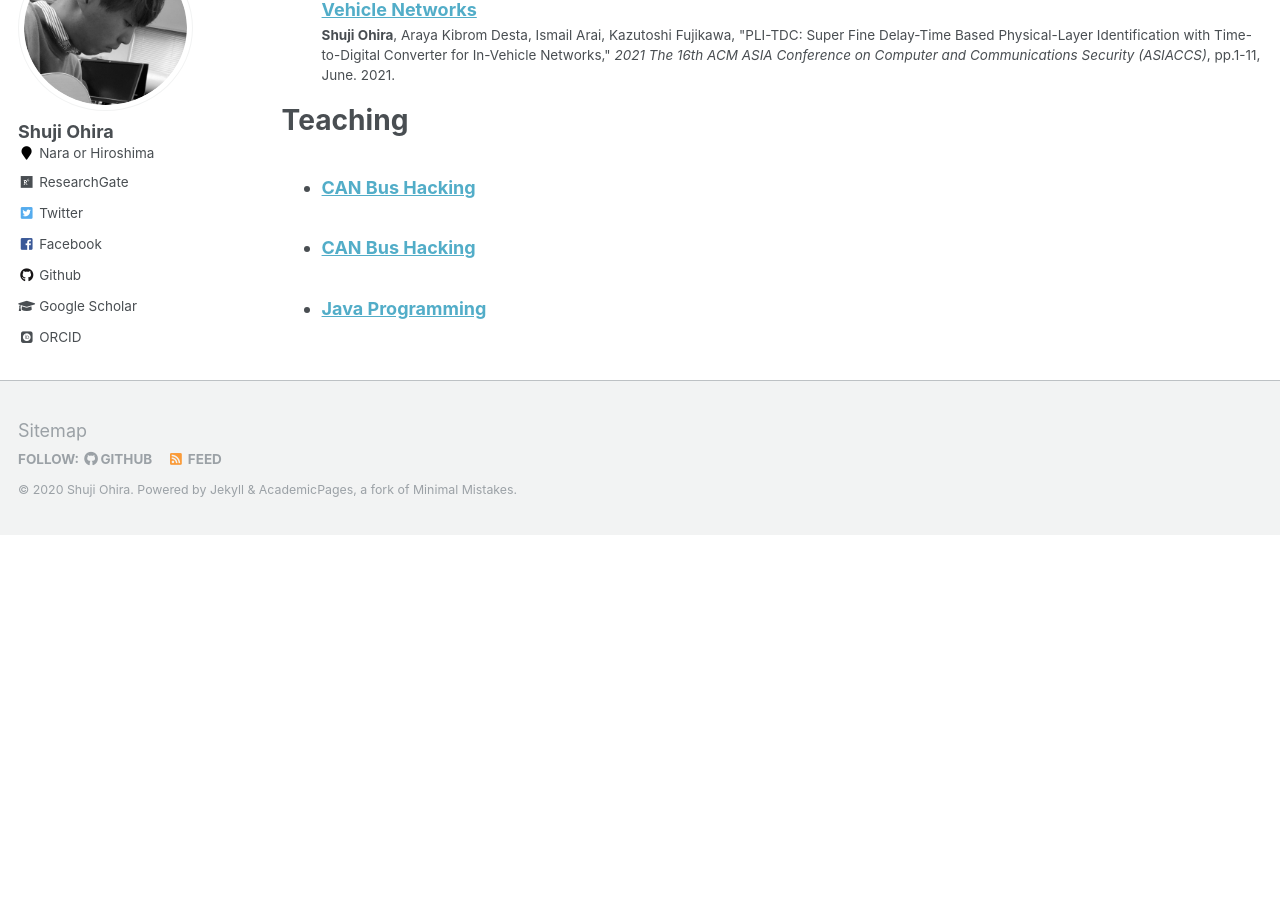
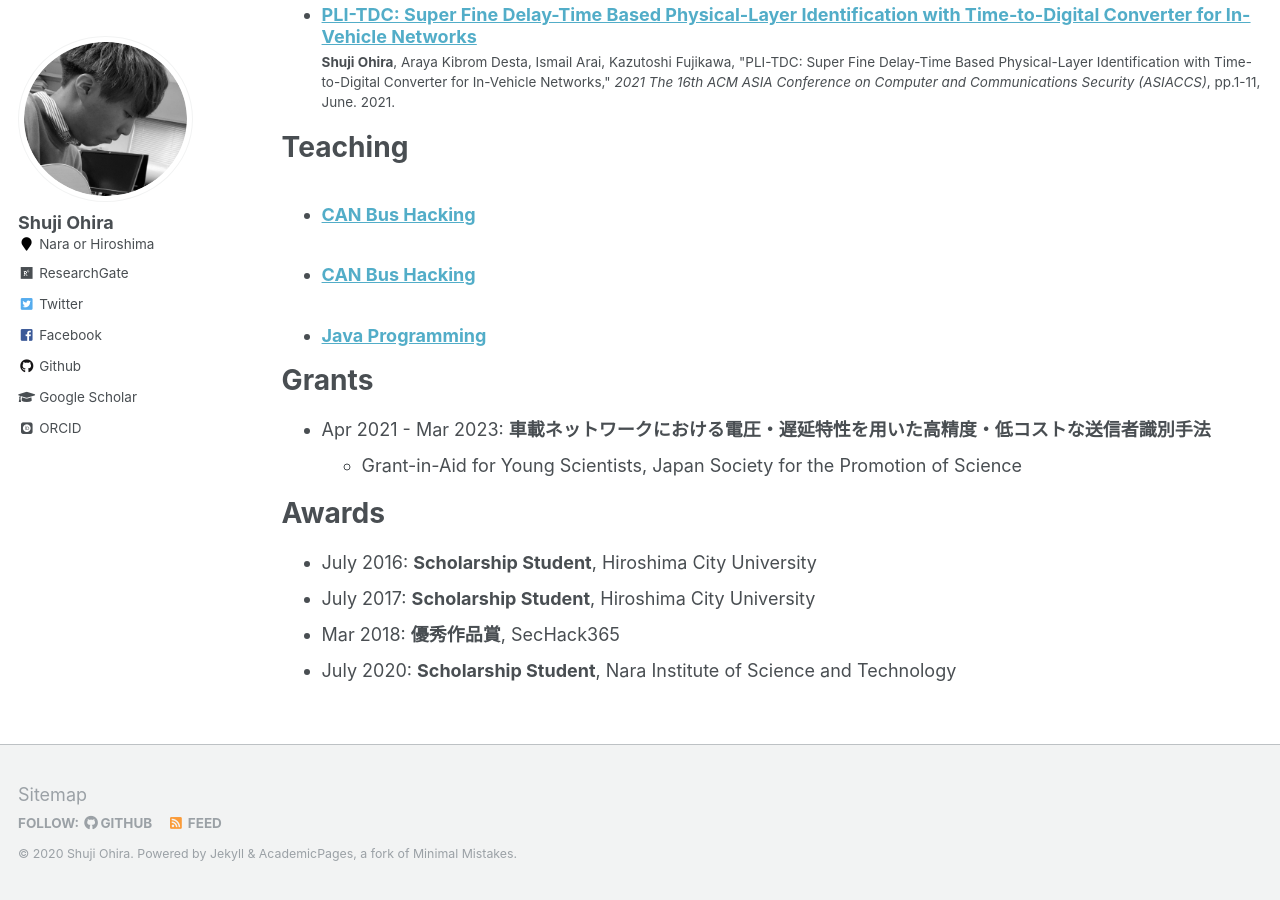
Before and after one commit to shuji-oh/shuji-oh.github.io, a Jekyll site: the page built from _pages/cv.md, in a window 1280 px wide and 900 px high, scrolled down 2219 px. Built offline with Jekyll 4.4.1, drawn with Linux system fonts in a browser that asks for light colours; some web fonts are replaced; before the commit the page ends 2754 px from its top, so only the background shows below that; some of the changed text lies outside the part shown.

Commit message:
add grants and awards

```diff
--- a/_pages/cv.md
+++ b/_pages/cv.md
@@ -57,3 +57,15 @@ Teaching
   <ul>{% for post in site.teaching %}
     {% include archive-single-cv.html %}
   {% endfor %}</ul>
+
+Grants
+======
+* Apr 2021 - Mar 2023: <b>車載ネットワークにおける電圧・遅延特性を用いた高精度・低コストな送信者識別手法</b>
+  * Grant-in-Aid for Young Scientists, Japan Society for the Promotion of Science
+
+Awards
+======
+* July 2016: <b>Scholarship Student</b>, Hiroshima City University
+* July 2017: <b>Scholarship Student</b>, Hiroshima City University
+* Mar 2018: <b>優秀作品賞</b>, SecHack365
+* July 2020: <b>Scholarship Student</b>, Nara Institute of Science and Technology
```
Also changed, not shown: other parts of _pages/cv.md (+1 -1 lines), 1 other file.
